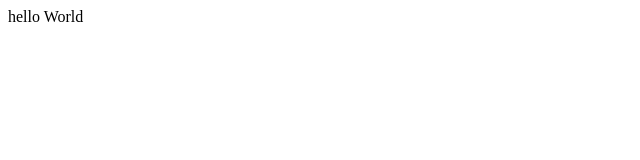
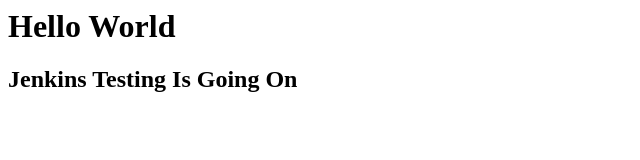
Before and after one commit to jainankit0811/jenkins, a plain HTML site: page index.html in a window 1280 px wide. Shown: the whole page, without its empty margins (0-640 px from the left). Drawn offline with Linux system fonts and the light colour scheme.

Commit message:
Update index.html

```diff
--- a/index.html
+++ b/index.html
@@ -1 +1,2 @@
-hello World
+<h1>Hello World</h1>
+<h2>Jenkins Testing Is Going On </h2>
```
